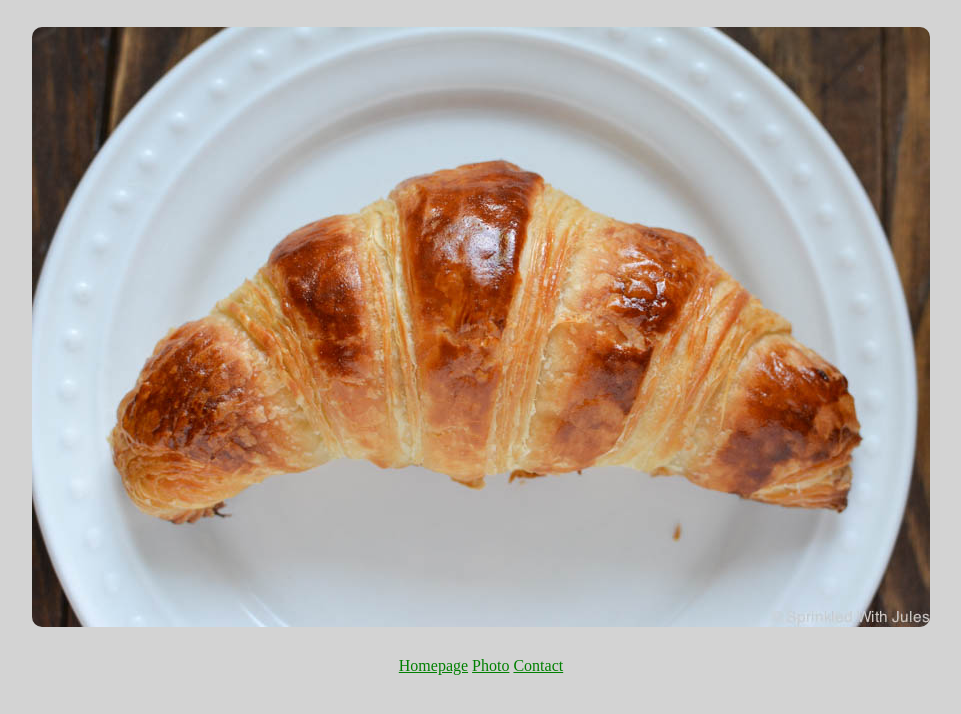
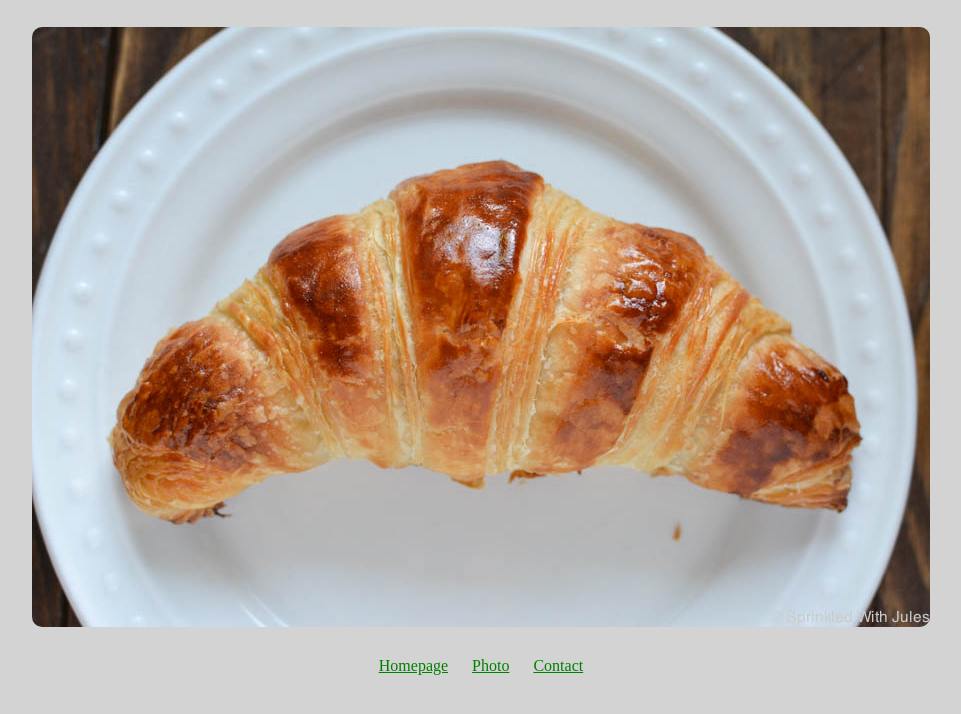
Before and after one commit to Ruksaar786/Croissant, a plain HTML site: page photo.html in a window 1280 px wide. Shown: the part 62-776 px from the top of the page, without its empty margins (159-1120 px from the left). Drawn offline with Linux system fonts and the light colour scheme.

Commit message:
updated styles

```diff
--- a/css/styles.css
+++ b/css/styles.css
@@ -7,10 +7,7 @@ h1 {
 p {
   text-align: center;
 }
-a {
-  text-align: center;
-  color: green;
-}
+
 .photo {
   max-width: 100%;
   border-radius: 10px;
@@ -20,3 +17,7 @@ a {
 footer {
   text-align: center;
 }
+footer a {
+  margin: 0 10px;
+  color: green;
+}
--- a/photo.html
+++ b/photo.html
@@ -10,9 +10,11 @@
     <h1>🥐 A picture of a croissant</h1>
     <img src="images/croissant.jpg" class="photo" />
     <p>
+     <footer>
       <a href="index.html">Homepage</a>
       <a href="photo.html">Photo</a>
       <a href="contact.html">Contact</a>
+    </footer>
     </p>
   </body>
 </html>
```
